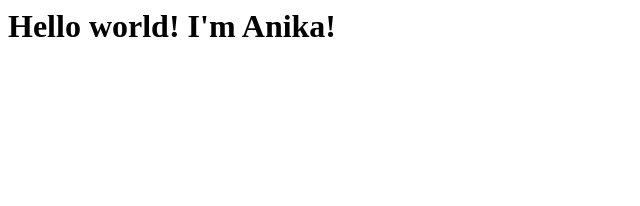
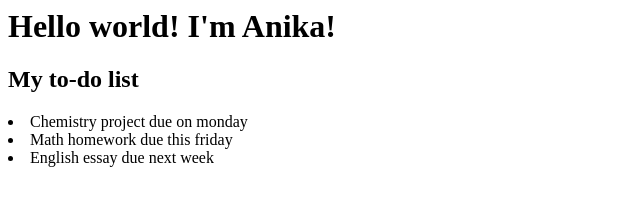
Before and after one commit to Nawar12/todo_app_front_end, a plain HTML site: page index.html in a window 1280 px wide. Shown: the whole page, without its empty margins (0-640 px from the left). Drawn offline with Linux system fonts and the light colour scheme.

Commit message:
To-do list

```diff
--- a/index.html
+++ b/index.html
@@ -1 +1,6 @@
 <h1>Hello world! I'm Anika! </h1>
+<h2> My to-do list </h2>
+
+<li> Chemistry project due on monday </li>
+<li> Math homework due this friday </li>
+<li> English essay due next week </li>
```
